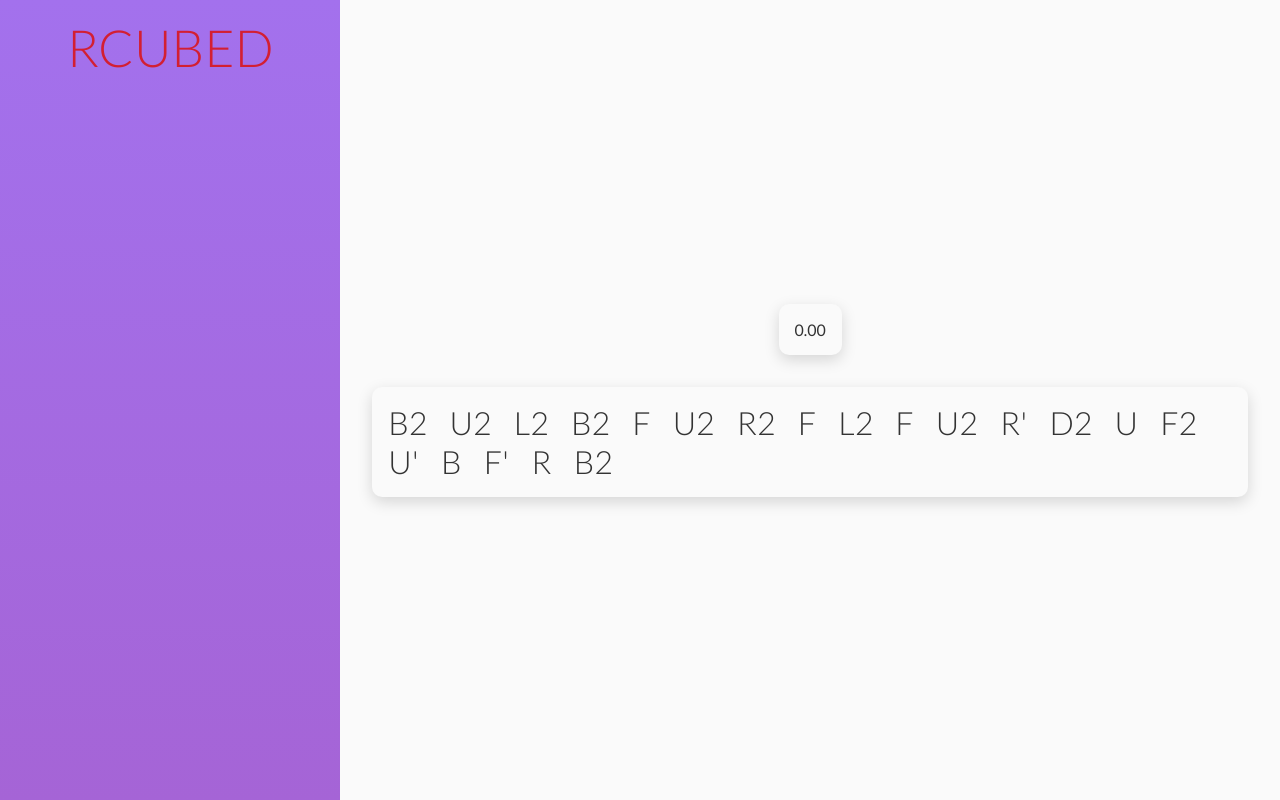
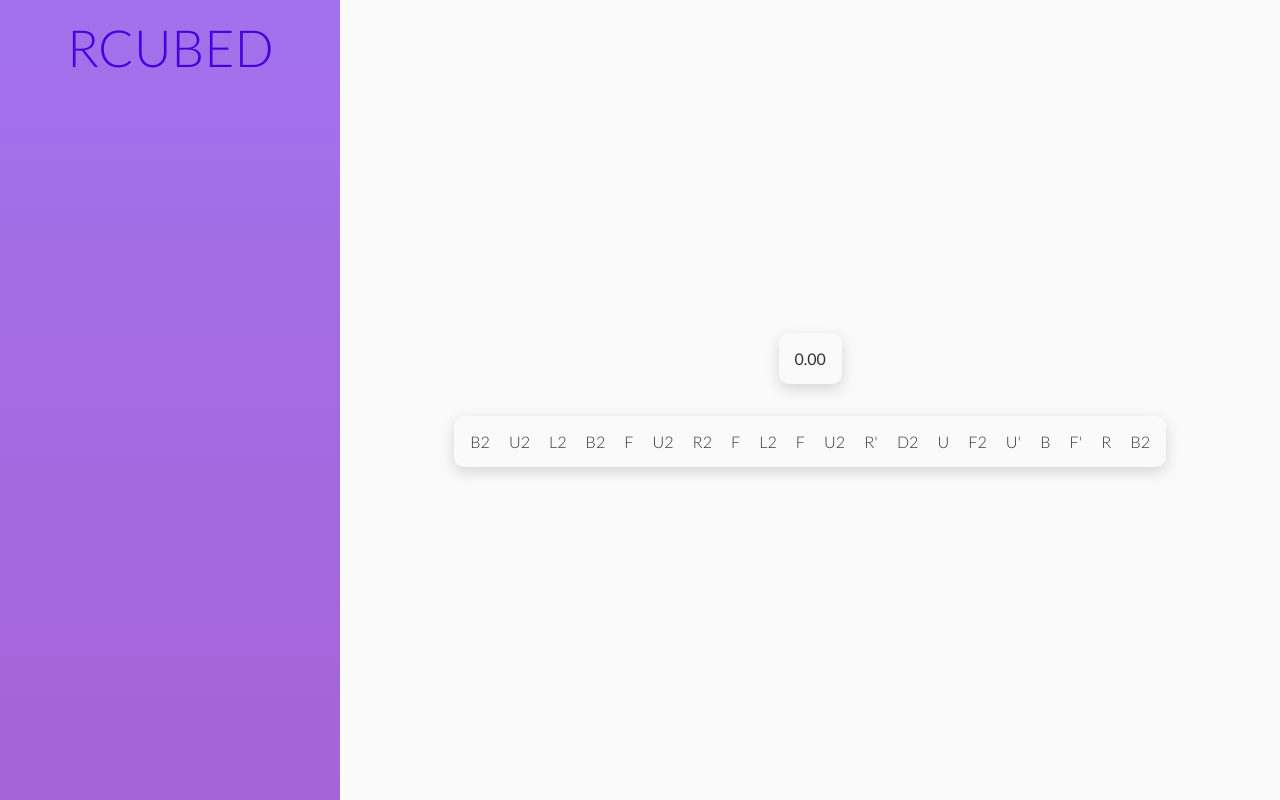
Before and after one commit to MichaelQ94/rcubed, a React app: page / in a window 1280 px wide. Built offline with nearby package versions, Linux system fonts and the light colour scheme; the HTML template or start-up script is replaced by a standard one.

Commit message:
moved scramble to its own component

```diff
--- a/src/components/content/component.tsx
+++ b/src/components/content/component.tsx
@@ -1,20 +1,12 @@
 import * as React from "react";
+import Scramble from "components/scramble";
 import Stopwatch from "components/stopwatch";
-import {
-  Layout,
-  Display,
-  JustifyContent,
-  AlignItems,
-  Box,
-  FlexDirection,
-} from "ui";
+import { Layout, Display, JustifyContent, AlignItems, FlexDirection } from "ui";
 import "./style.scss";
 
 type PublicProps = {};
 
 const Content: React.FunctionComponent<PublicProps> = () => {
-  const scramble = "B2 U2 L2 B2 F U2 R2 F L2 F U2 R' D2 U F2 U' B F' R B2";
-
   return (
     <Layout
       display={Display.Flex}
@@ -25,12 +17,8 @@
       className="content"
       fullWidth
     >
-      <Box>
-        <Stopwatch />
-      </Box>
-      <Box>
-        <span className="scramble">{scramble}</span>
-      </Box>
+      <Stopwatch />
+      <Scramble />
     </Layout>
   );
 };
--- a/src/components/content/style.scss
+++ b/src/components/content/style.scss
@@ -5,7 +5,7 @@
 
   .scramble {
     word-spacing: $font-size-1;
-    font-size: $font-size-4;
-    font-weight: 100;
+    font-size: $font-size-1;
+    font-weight:100;
   }
 }
--- /dev/null
+++ b/src/components/scramble/component.tsx
@@ -0,0 +1,17 @@
+import * as React from "react";
+import { Box } from "ui";
+import "./style.scss";
+
+type PublicProps = {};
+
+const Scramble: React.FunctionComponent<PublicProps> = () => {
+  const scramble = "B2 U2 L2 B2 F U2 R2 F L2 F U2 R' D2 U F2 U' B F' R B2";
+
+  return (
+    <Box>
+      <span className="scramble">{scramble}</span>
+    </Box>
+  );
+};
+
+export default Scramble;
--- /dev/null
+++ b/src/components/scramble/index.ts
@@ -0,0 +1,3 @@
+import Scramble from "./component";
+
+export default Scramble;
--- /dev/null
+++ b/src/components/scramble/style.scss
@@ -0,0 +1,7 @@
+@import "ui/variables";
+
+.scramble {
+  word-spacing: $font-size-1;
+  font-size: $font-size-1;
+  font-weight:100;
+}
--- a/src/components/stopwatch/stopwatch.tsx
+++ b/src/components/stopwatch/stopwatch.tsx
@@ -1,6 +1,7 @@
 import React, { FunctionComponent } from "react";
 import useStopwatch from "hooks/use-stopwatch";
-import { Layout } from "ui";
+import { Layout, Box } from "ui";
+import "./style.scss";
 
 const Stopwatch: FunctionComponent = () => {
   const { elapsedTime, start, stop, isRunning } = useStopwatch();
@@ -13,7 +14,9 @@
 
   return (
     <Layout onClick={clickHandler}>
-      <span>{elapsedSeconds}</span>
+      <Box>
+        <span className="elapsedTime">{elapsedSeconds}</span>
+      </Box>
     </Layout>
   );
 };
--- /dev/null
+++ b/src/components/stopwatch/style.scss
@@ -0,0 +1,6 @@
+span {
+  -webkit-user-select: none; /* Safari */
+  -moz-user-select: none; /* Firefox */
+  -ms-user-select: none; /* IE10+/Edge */
+  user-select: none; /* Standard */
+}
```
Also changed, not shown: 1 other file (tests, documents, lock files or other folders).
